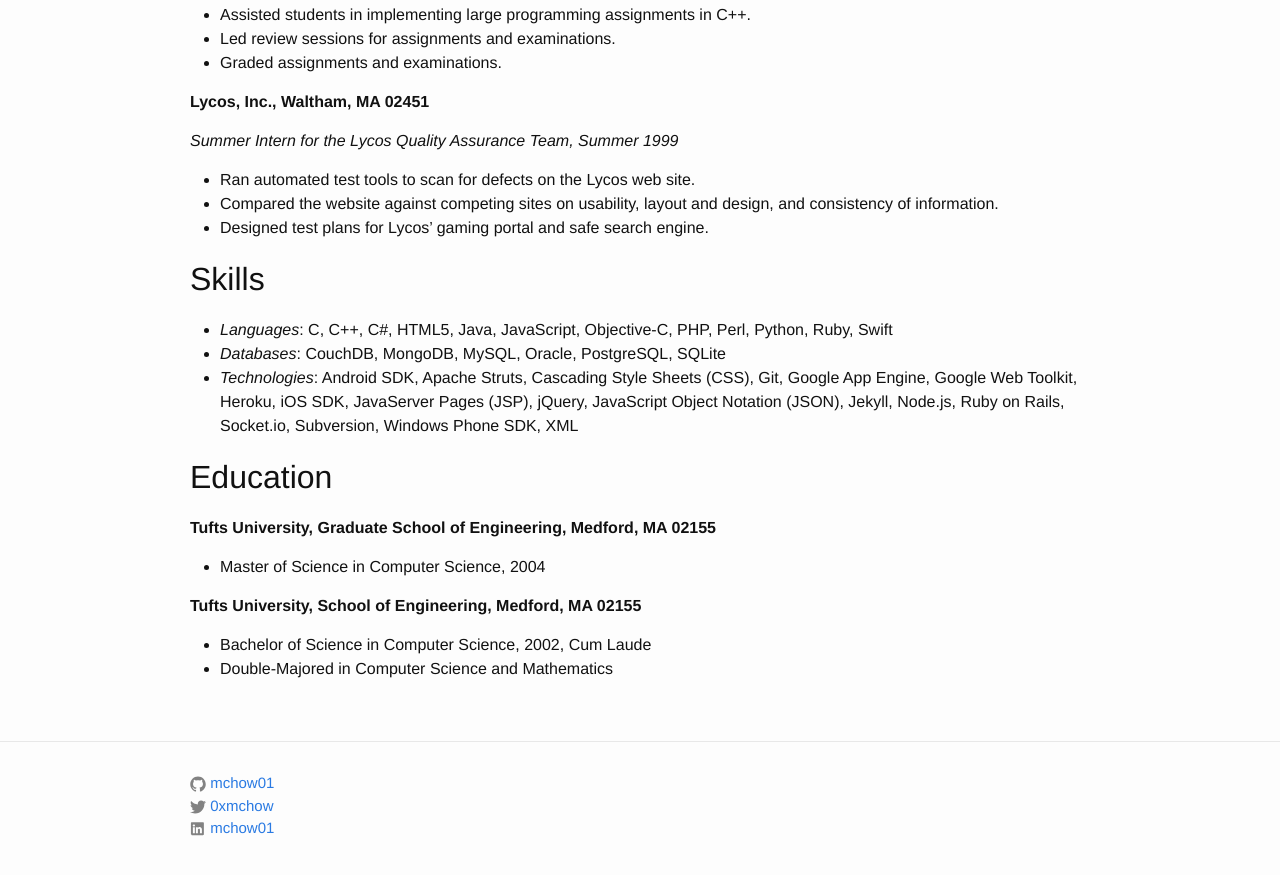
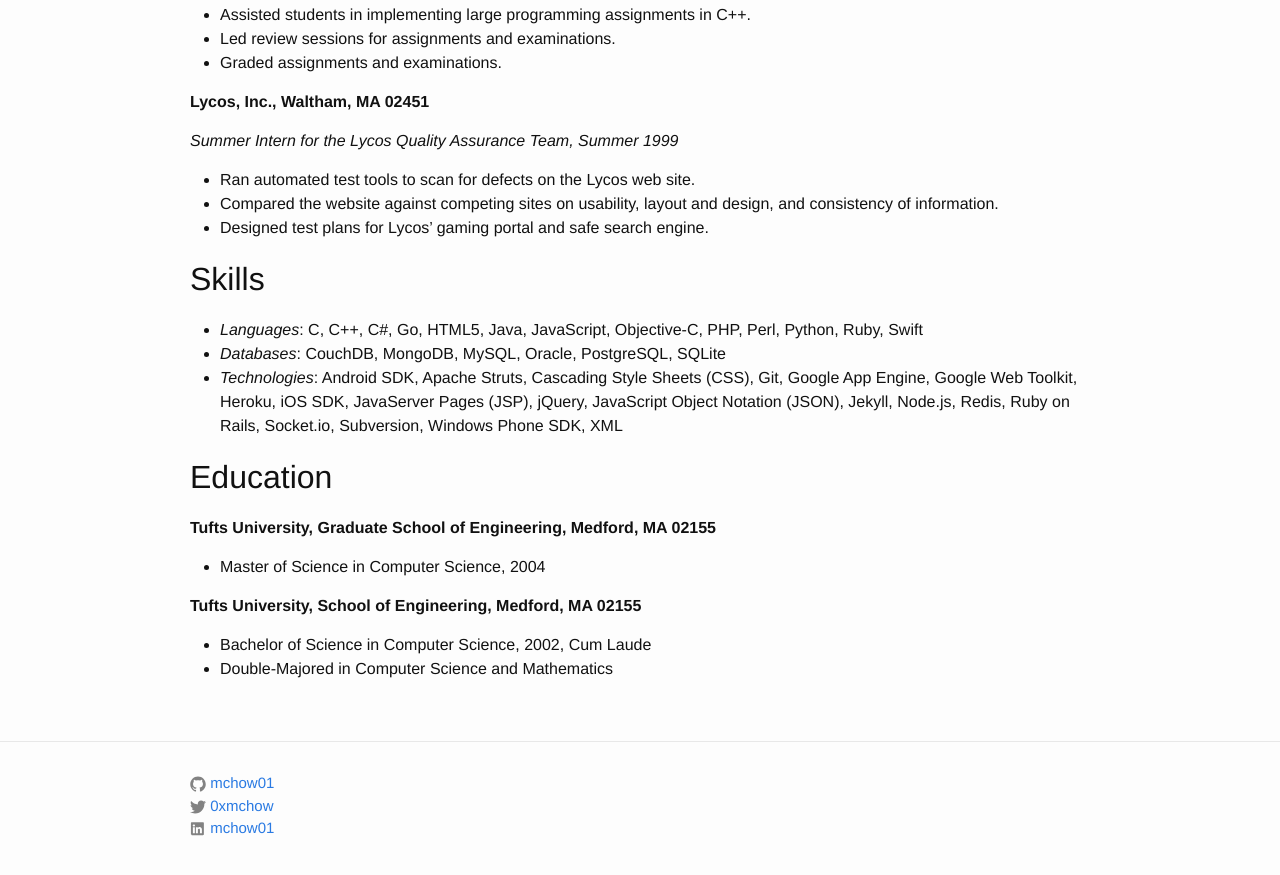
Before and after one commit to mchow01/mchow01.github.io, a Jekyll site: the page built from cv.md, in a window 1280 px wide and 900 px high, scrolled down 4583 px. Shown: the top 875 px of the window. Built offline with Jekyll 4.4.1, drawn with Linux system fonts in a browser that asks for light colours.

Commit message:
Updated CV

```diff
--- a/cv.md
+++ b/cv.md
@@ -149,9 +149,9 @@
 
 ##Skills
 
-* _Languages_: C, C++, C#, HTML5, Java, JavaScript, Objective-C, PHP, Perl, Python, Ruby, Swift
+* _Languages_: C, C++, C#, Go, HTML5, Java, JavaScript, Objective-C, PHP, Perl, Python, Ruby, Swift
 * _Databases_: CouchDB, MongoDB, MySQL, Oracle, PostgreSQL, SQLite
-* _Technologies_: Android SDK, Apache Struts, Cascading Style Sheets (CSS), Git, Google App Engine, Google Web Toolkit, Heroku, iOS SDK, JavaServer Pages (JSP), jQuery, JavaScript Object Notation (JSON), Jekyll, Node.js, Ruby on Rails, Socket.io, Subversion, Windows Phone SDK, XML
+* _Technologies_: Android SDK, Apache Struts, Cascading Style Sheets (CSS), Git, Google App Engine, Google Web Toolkit, Heroku, iOS SDK, JavaServer Pages (JSP), jQuery, JavaScript Object Notation (JSON), Jekyll, Node.js, Redis, Ruby on Rails, Socket.io, Subversion, Windows Phone SDK, XML
 
 ##Education
 
```
Also changed, not shown: 2 other files.
